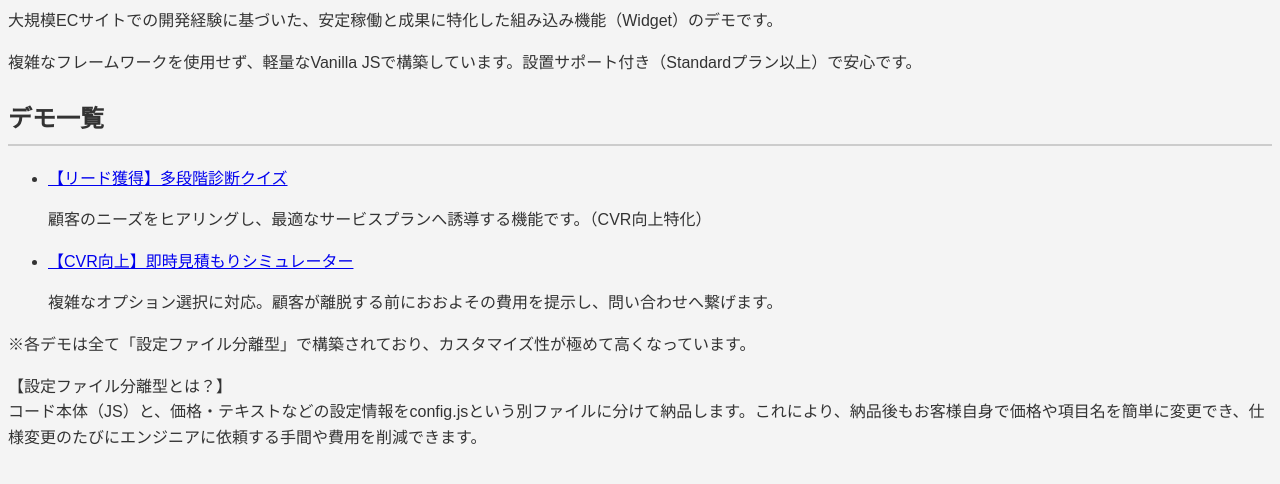
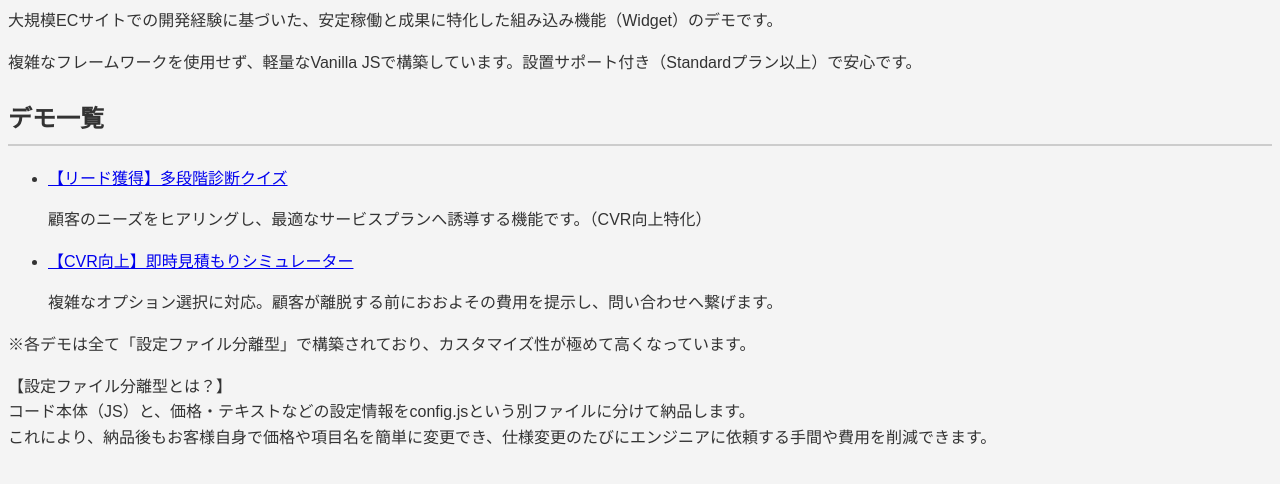
Before and after one commit to ndnrys/portfolio, a plain HTML site: page index.html in a window 1280 px wide. Shown: the part 86-570 px from the top of the page. Drawn offline with Linux system fonts and the light colour scheme.

Commit message:
index微修正

```diff
--- a/index.html
+++ b/index.html
@@ -31,7 +31,8 @@
         ※各デモは全て「設定ファイル分離型」で構築されており、カスタマイズ性が極めて高くなっています。
         <p>
         【設定ファイル分離型とは？】<br>
-        コード本体（JS）と、価格・テキストなどの設定情報をconfig.jsという別ファイルに分けて納品します。これにより、納品後もお客様自身で価格や項目名を簡単に変更でき、仕様変更のたびにエンジニアに依頼する手間や費用を削減できます。
+        コード本体（JS）と、価格・テキストなどの設定情報をconfig.jsという別ファイルに分けて納品します。<br>
+        これにより、納品後もお客様自身で価格や項目名を簡単に変更でき、仕様変更のたびにエンジニアに依頼する手間や費用を削減できます。
         </p>
     </div>
 </body>
```
